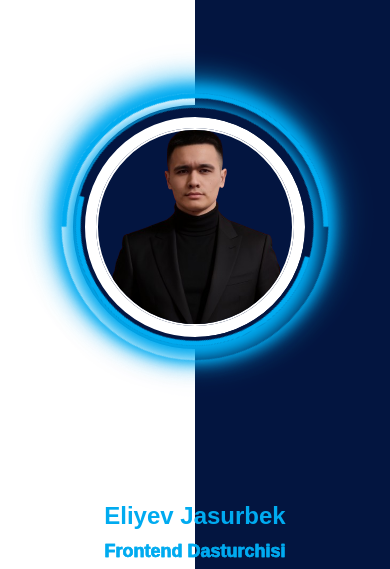
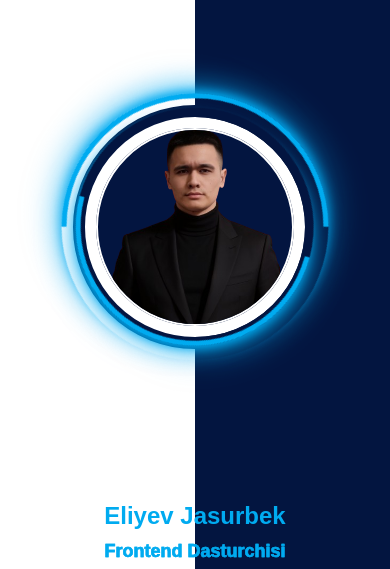
Before and after one commit to EJasurbek2006/portfolio, a plain HTML site: page index.html in a window 390 px wide. Shown: the part 68-637 px from the top of the page. Drawn offline with nearby package versions, Linux system fonts and the light colour scheme.

Commit message:
Refactor CSS styles for layout and responsiveness

```diff
--- a/style.css
+++ b/style.css
@@ -76,41 +76,47 @@
     z-index: 1;
 }
 
-/* Umumiy qism — SHADOW BU YERDA BO'LMASIN! */
+/* Umumiy qism */
 .home-image::before,
-.home-image::after{
+.home-image::after {
     content: '';
     position: absolute;
     border-radius: 50%;
     border: 5px solid transparent;
 }
 
-/* Ichki aylana — faqat tepa va o'ng tomondan nur */
-.home-image::before{
+/* Ichki aylana — tepa + o'ng chiziq nur sochadi */
+.home-image::before {
     width: 115%;
     height: 115%;
     border-top-color: #00abf0;
     border-right-color: #00abf0;
+
+    /* ✅ Faqat chiziq atrofida nur — butun aylanaga emas */
     box-shadow:
-        0 -5px 15px #00abf0,
-        5px 0 15px #00abf0,
-        0 -15px 30px rgba(0, 171, 240, 0.7),
-        15px 0 30px rgba(0, 171, 240, 0.5);
+        0 -8px 12px -6px #00abf0,
+        8px 0 12px -6px #00abf0,
+        0 -20px 30px -8px rgba(0, 171, 240, 0.5),
+        20px 0 30px -8px rgba(0, 171, 240, 0.4);
+
     animation: spin1 12s linear infinite;
     opacity: 1;
 }
 
-/* Tashqi aylana — faqat past va chap tomondan nur */
-.home-image::after{
+/* Tashqi aylana — past + chap chiziq nur sochadi */
+.home-image::after {
     width: 130%;
     height: 130%;
     border-bottom-color: #00abf0;
     border-left-color: #00abf0;
+
+    /* ✅ Faqat chiziq atrofida nur — butun aylanaga emas */
     box-shadow:
-        0 5px 15px #00abf0,
-        -5px 0 15px #00abf0,
-        0 15px 30px rgba(0, 171, 240, 0.7),
-        -15px 0 30px rgba(0, 171, 240, 0.5);
+        0 8px 12px -6px #00abf0,
+        -8px 0 12px -6px #00abf0,
+        0 20px 30px -8px rgba(0, 171, 240, 0.5),
+        -20px 0 30px -8px rgba(0, 171, 240, 0.4);
+
     animation: spin2 8s linear infinite;
     opacity: 1;
 }
```
